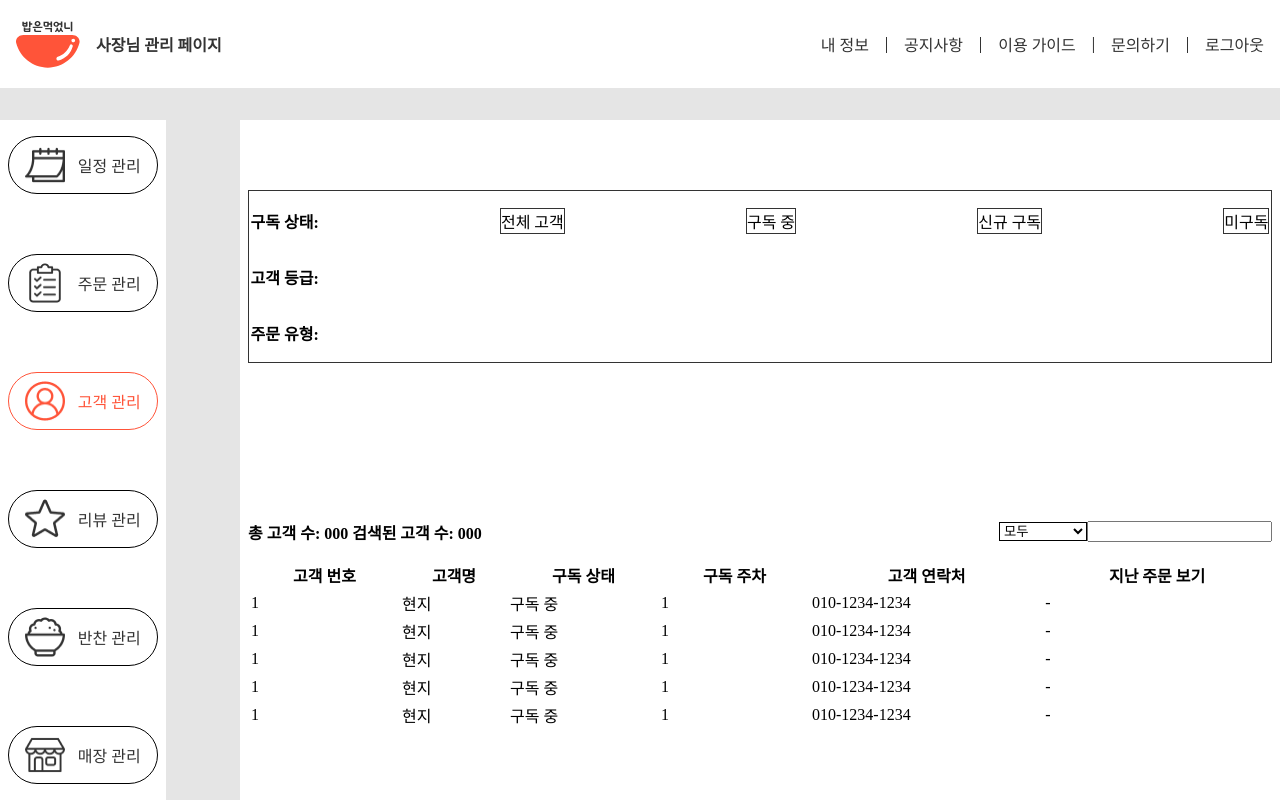
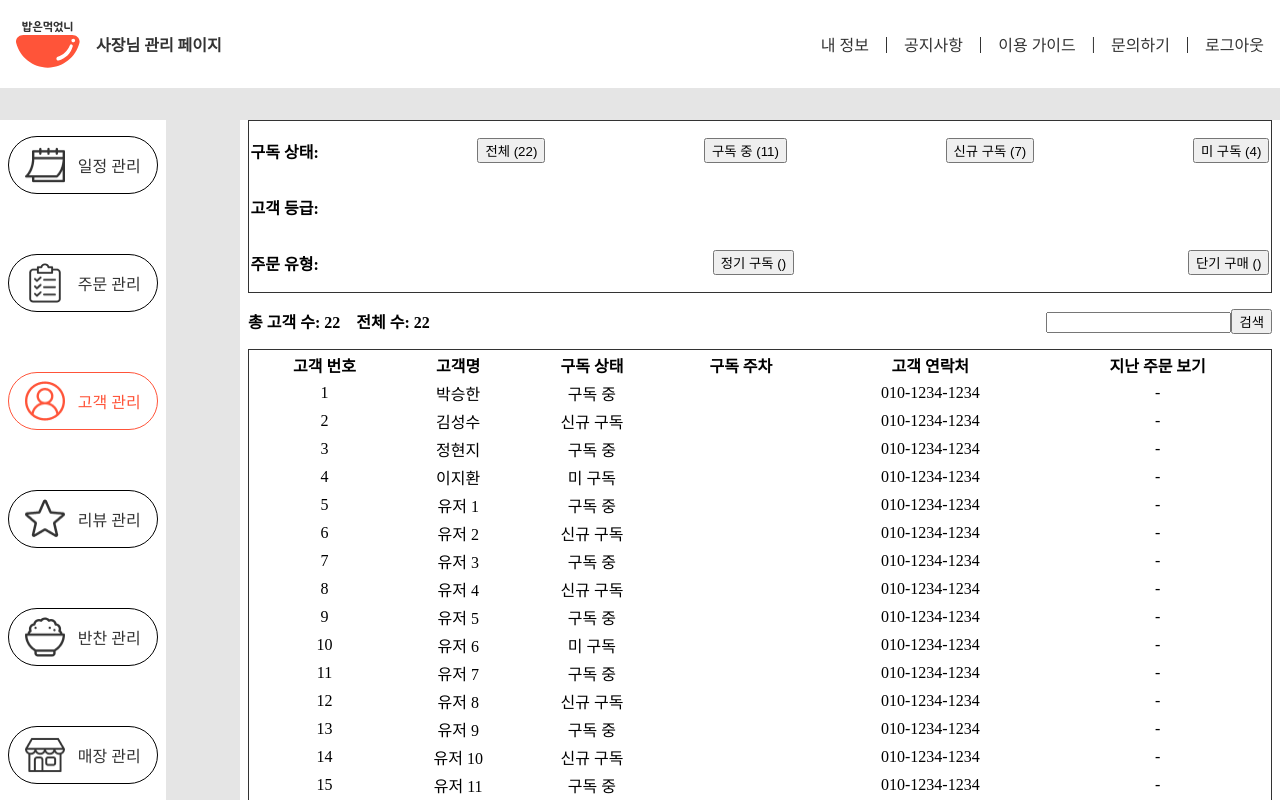
Before and after one commit to Didyoueat/DYE_Frontend, a React (Create React App) app in the folder front_web/: page /users in a window 1280 px wide. Shown: the top 800 px of the page. Built offline with nearby package versions, Linux system fonts and the light colour scheme.

Commit message:
DYE-267 ✨ 리액트 테이블 & 필터 & 검색 기능 추가

```diff
--- a/front_web/package.json
+++ b/front_web/package.json
@@ -11,6 +11,7 @@
         "@types/node": "^16.11.17",
         "@types/react": "^17.0.38",
         "@types/react-dom": "^17.0.11",
+        "prop-types": "^15.8.1",
         "react": "^17.0.2",
         "react-dom": "^17.0.2",
         "react-scripts": "5.0.0",
@@ -63,6 +64,8 @@
         "@storybook/node-logger": "^6.4.9",
         "@storybook/preset-create-react-app": "^4.0.0",
         "@storybook/react": "^6.4.9",
+        "@types/react-table": "^7.7.9",
+        "@types/styled-components": "^5.1.23",
         "axios": "^0.24.0",
         "craco-alias": "^3.0.1",
         "eslint-config-airbnb": "^19.0.4",
--- a/front_web/src/components/atoms/Box/index.tsx
+++ b/front_web/src/components/atoms/Box/index.tsx
@@ -101,6 +101,7 @@ const StyledBox = styled.div<SBox>`
 export interface BoxProps extends SBox {
 	children?: any;
 	className?: any;
+	onClick?: any;
 }
 
 const Box = ({ children, ...props }: BoxProps) => {
--- a/front_web/src/components/atoms/Button/index.tsx
+++ b/front_web/src/components/atoms/Button/index.tsx
@@ -21,11 +21,12 @@ export interface ButtonProps extends SButton {
 	type?: any;
 	onClick?: any;
 	children?: ReactChild;
+	value?: any;
 }
 
-const Button = ({ type, onClick, children }: ButtonProps) => {
+const Button = ({ type, onClick, children, value }: ButtonProps) => {
 	return (
-		<StyledButton type={type} onClick={onClick}>
+		<StyledButton type={type} onClick={onClick} value={value}>
 			{children}
 		</StyledButton>
 	);
--- a/front_web/src/components/atoms/Input/index.tsx
+++ b/front_web/src/components/atoms/Input/index.tsx
@@ -37,6 +37,7 @@ export interface InputProps extends SInput {
 	value?: any;
 	readonly?: any;
 	checked?: any;
+	placeholder?: any;
 }
 
 const Input = ({
@@ -46,6 +47,7 @@ const Input = ({
 	value,
 	readonly,
 	checked,
+	placeholder,
 }: InputProps) => {
 	return (
 		<StyledInput
@@ -54,7 +56,8 @@ const Input = ({
 			onChange={onChange}
 			value={value}
 			{...(readonly && "readonly")}
-			checked={checked && "checked"}
+			checked={checked}
+			placeholder={placeholder}
 		/>
 	);
 };
--- a/front_web/src/components/atoms/Option/index.tsx
+++ b/front_web/src/components/atoms/Option/index.tsx
@@ -28,11 +28,12 @@ export interface OptionProps extends SOption {
 	value?: any;
 	onChange?: any;
 	children?: any;
+	key?: any;
 }
 
-const Option = ({ value, onChange, children }: OptionProps) => {
+const Option = ({ value, onChange, children, key }: OptionProps) => {
 	return (
-		<StyledOption value={value} onChange={onChange}>
+		<StyledOption value={value} onChange={onChange} key={key}>
 			{children}
 		</StyledOption>
 	);
--- a/front_web/src/components/atoms/Tbody/index.tsx
+++ b/front_web/src/components/atoms/Tbody/index.tsx
@@ -7,6 +7,7 @@ interface STbody {
 }
 
 const TbodyStyles = css<STbody>`
+	text-align: center;
 	${({ color }) =>
 		color &&
 		css`
--- a/front_web/src/components/molecules/Table/index.tsx
+++ b/front_web/src/components/molecules/Table/index.tsx
@@ -1,8 +1,11 @@
+import React, { useMemo, useState } from "react";
+import { useGlobalFilter, useTable } from "react-table";
+import styled, { css } from "styled-components";
+import TableSearch from "@molecules/TableSearch";
+import Box from "@atoms/Box";
+import Text from "@atoms/Text";
+import Thead from "@atoms/Thead";
 import Tbody from "@atoms/Tbody";
-import Thead from "@atoms/Thead";
-import React, { useMemo } from "react";
-import { useTable } from "react-table";
-import styled, { css } from "styled-components";
 
 interface STable {
 	width?: string;
@@ -19,6 +22,8 @@ const TableStyles = css<STable>`
 
 const StyledTable = styled.table<STable>`
 	${TableStyles};
+	border: 1px solid #333333;
+	width: 100%;
 `;
 
 export interface TableProps extends STable {
@@ -26,46 +31,60 @@ export interface TableProps extends STable {
 	dataTemp?: any;
 }
 
-const Table = ({ columnsTemp, dataTemp, ...props }: TableProps) => {
-	const columns = useMemo(() => columnsTemp, []);
-	const data = useMemo(() => dataTemp, []);
+const Table = ({ columns, datas, filter, count }) => {
+	const [data] = useState(useMemo(() => datas, []));
 
-	console.log(columns, data);
-
-	const { getTableProps, getTableBodyProps, headerGroups, rows, prepareRow } =
-		useTable({ columns, data });
+	const {
+		getTableProps,
+		getTableBodyProps,
+		headerGroups,
+		rows,
+		prepareRow,
+		setGlobalFilter,
+	} = useTable({ columns, data }, useGlobalFilter);
 
 	return (
-		<StyledTable {...props}>
+		<>
+			<Box type="rowFlex" width="100%">
+				<Box type="rowFlex">
+					<Text type="bold">총 고객 수: {count}</Text>
+					<span>&nbsp;&nbsp;&nbsp;&nbsp;</span>
+					<Text type="bold">
+						{filter} 수: {rows.length}
+					</Text>
+				</Box>
+				<TableSearch setGlobalFilter={setGlobalFilter} />
+			</Box>
+			<StyledTable {...getTableProps()}>
 				<Thead>
-				{headerGroups.map((headerGroup) => (
-					<tr
-						key={headerGroup}
-						{...headerGroup.getHeaderGroupProps()}
-					>
-						{headerGroup.headers.map((column) => (
-							<th key={column} {...column.getHeaderProps()}>
+					{headerGroups.map((headerGroup, idx) => (
+						<tr {...headerGroup.getHeaderGroupProps()} key={idx}>
+							{headerGroup.headers.map((column, idx) => (
+								<th {...column.getHeaderProps()} key={idx}>
 									{column.render("Header")}
 								</th>
 							))}
 						</tr>
 					))}
 				</Thead>
-			<Tbody>
-				{rows.map((row) => {
+				<Tbody {...getTableBodyProps()}>
+					{rows.map((row, idx) => {
 						prepareRow(row);
 						return (
-						<tr key={row} {...row.getRowProps()}>
-							{row.cells.map((cell) => (
-								<td key={cell} {...cell.getCellProps()}>
+							<tr {...row.getRowProps()} key={idx}>
+								{row.cells.map((cell, idx) => {
+									return (
+										<td {...cell.getCellProps()} key={idx}>
 											{cell.render("Cell")}
 										</td>
-							))}
+									);
+								})}
 							</tr>
 						);
 					})}
 				</Tbody>
 			</StyledTable>
+		</>
 	);
 };
 
--- /dev/null
+++ b/front_web/src/components/molecules/TableFilter/index.tsx
@@ -0,0 +1,48 @@
+import React from "react";
+import Box from "@atoms/Box";
+import Text from "@atoms/Text";
+import Button from "@atoms/Button";
+
+interface matrix {
+	stateManager: any;
+	category: Array<{
+		name: string;
+		filter: Array<string>;
+		data: Array<string>;
+	}>;
+}
+
+const TableFilter = ({ stateManager, category }: matrix) => {
+	return (
+		<>
+			{category.map((row, idx: number) => {
+				return (
+					<Box type="rowFlex" width="100%" key={idx}>
+						<Text type="bold">{`${row.name}: `}</Text>
+						{row.filter.map((col, idx: number) => {
+							return (
+								<Button
+									onClick={(e) => stateManager(e)}
+									value={`${col}`}
+									key={idx}
+								>{`${col}
+								(${
+									row.data.length > 0
+										? row.data.filter(
+												(value) =>
+													col === "전체" ||
+													col === value,
+										  ).length
+										: ""
+								})
+								`}</Button>
+							);
+						})}
+					</Box>
+				);
+			})}
+		</>
+	);
+};
+
+export default TableFilter;
--- /dev/null
+++ b/front_web/src/components/molecules/TableSearch/index.tsx
@@ -0,0 +1,27 @@
+import React, { useState } from "react";
+import Button from "@atoms/Button";
+import Input from "@atoms/Input";
+
+const TableSearch = ({ setGlobalFilter }) => {
+	const [value, setValue] = useState("");
+	const handleSearch = (e) => {
+		e.preventDefault();
+		setGlobalFilter(value);
+	};
+
+	return (
+		<div>
+			<form onSubmit={handleSearch}>
+				<Input
+					value={value || ""}
+					onChange={(e) => {
+						setValue(e.target.value);
+					}}
+				/>
+				<Button>검색</Button>
+			</form>
+		</div>
+	);
+};
+
+export default TableSearch;
--- a/front_web/src/components/pages/Users/index.tsx
+++ b/front_web/src/components/pages/Users/index.tsx
@@ -1,82 +1,238 @@
-import React from "react";
+import React, { useMemo, useEffect, useState } from "react";
 import Base from "@organisms/Base";
 import Box from "@atoms/Box";
 import Table from "@molecules/Table";
-import Text from "@atoms/Text";
-import DropDown from "@molecules/DropDown";
-import Input from "@atoms/Input";
+import TableFilter from "@molecules/TableFilter";
 
 const Users = () => {
 	// 일단 더미데이터 사용
-	const columnData = [
+	const columns = useMemo(
+		() => [
 			{
+				Header: "고객 번호",
 				accessor: "userId",
-			Header: "고객 번호",
 			},
 			{
+				Header: "고객명",
 				accessor: "userName",
-			Header: "고객명",
 			},
 			{
-			accessor: "subState",
 				Header: "구독 상태",
+				accessor: "subsState",
 			},
 			{
-			accessor: "subWeeks",
 				Header: "구독 주차",
+				accessor: "subsWeeks",
 			},
 			{
+				Header: "고객 연락처",
 				accessor: "userPhone",
-			Header: "고객 연락처",
 			},
 			{
+				Header: "지난 주문 보기",
 				accessor: "lastOrder",
-			Header: "지난 주문 보기",
 			},
-	];
+		],
+		[],
+	);
 
-	const imshidata = [
+	const userData = [
 		{
 			userId: 1,
-			userName: "현지",
-			subState: "구독 중",
-			subWeeks: "1",
+			userName: "박승한",
+			subsState: "구독 중",
 			userPhone: "010-1234-1234",
 			lastOrder: "-",
 		},
 		{
-			userId: 1,
-			userName: "현지",
-			subState: "구독 중",
-			subWeeks: "1",
+			userId: 2,
+			userName: "김성수",
+			subsState: "신규 구독",
 			userPhone: "010-1234-1234",
 			lastOrder: "-",
 		},
 		{
-			userId: 1,
-			userName: "현지",
-			subState: "구독 중",
-			subWeeks: "1",
+			userId: 3,
+			userName: "정현지",
+			subsState: "구독 중",
 			userPhone: "010-1234-1234",
 			lastOrder: "-",
 		},
 		{
-			userId: 1,
-			userName: "현지",
-			subState: "구독 중",
-			subWeeks: "1",
+			userId: 4,
+			userName: "이지환",
+			subsState: "미 구독",
 			userPhone: "010-1234-1234",
 			lastOrder: "-",
 		},
 		{
-			userId: 1,
-			userName: "현지",
-			subState: "구독 중",
-			subWeeks: "1",
+			userId: 5,
+			userName: "유저 1",
+			subsState: "구독 중",
+			userPhone: "010-1234-1234",
+			lastOrder: "-",
+		},
+		{
+			userId: 6,
+			userName: "유저 2",
+			subsState: "신규 구독",
+			userPhone: "010-1234-1234",
+			lastOrder: "-",
+		},
+		{
+			userId: 7,
+			userName: "유저 3",
+			subsState: "구독 중",
+			userPhone: "010-1234-1234",
+			lastOrder: "-",
+		},
+		{
+			userId: 8,
+			userName: "유저 4",
+			subsState: "신규 구독",
+			userPhone: "010-1234-1234",
+			lastOrder: "-",
+		},
+		{
+			userId: 9,
+			userName: "유저 5",
+			subsState: "구독 중",
+			userPhone: "010-1234-1234",
+			lastOrder: "-",
+		},
+		{
+			userId: 10,
+			userName: "유저 6",
+			subsState: "미 구독",
+			userPhone: "010-1234-1234",
+			lastOrder: "-",
+		},
+		{
+			userId: 11,
+			userName: "유저 7",
+			subsState: "구독 중",
+			userPhone: "010-1234-1234",
+			lastOrder: "-",
+		},
+		{
+			userId: 12,
+			userName: "유저 8",
+			subsState: "신규 구독",
+			userPhone: "010-1234-1234",
+			lastOrder: "-",
+		},
+		{
+			userId: 13,
+			userName: "유저 9",
+			subsState: "구독 중",
+			userPhone: "010-1234-1234",
+			lastOrder: "-",
+		},
+		{
+			userId: 14,
+			userName: "유저 10",
+			subsState: "신규 구독",
+			userPhone: "010-1234-1234",
+			lastOrder: "-",
+		},
+		{
+			userId: 15,
+			userName: "유저 11",
+			subsState: "구독 중",
+			userPhone: "010-1234-1234",
+			lastOrder: "-",
+		},
+		{
+			userId: 16,
+			userName: "유저 12",
+			subsState: "미 구독",
+			userPhone: "010-1234-1234",
+			lastOrder: "-",
+		},
+		{
+			userId: 17,
+			userName: "유저 13",
+			subsState: "구독 중",
+			userPhone: "010-1234-1234",
+			lastOrder: "-",
+		},
+		{
+			userId: 18,
+			userName: "유저 14",
+			subsState: "신규 구독",
+			userPhone: "010-1234-1234",
+			lastOrder: "-",
+		},
+		{
+			userId: 19,
+			userName: "유저 15",
+			subsState: "구독 중",
+			userPhone: "010-1234-1234",
+			lastOrder: "-",
+		},
+		{
+			userId: 20,
+			userName: "유저 16",
+			subsState: "신규 구독",
+			userPhone: "010-1234-1234",
+			lastOrder: "-",
+		},
+		{
+			userId: 21,
+			userName: "유저 17",
+			subsState: "구독 중",
+			userPhone: "010-1234-1234",
+			lastOrder: "-",
+		},
+		{
+			userId: 22,
+			userName: "유저 18",
+			subsState: "미 구독",
 			userPhone: "010-1234-1234",
 			lastOrder: "-",
 		},
 	];
+
+	const stateManager = (e) => {
+		setFlag(false);
+		setTest(
+			userData.filter(
+				(value) =>
+					e.target.value === "전체" ||
+					e.target.value === value.subsState,
+			),
+		);
+		setFilter(e.target.innerText.split("(")[0]);
+	};
+
+	const matrix = {
+		stateManager: stateManager,
+		category: [
+			{
+				name: "구독 상태",
+				filter: ["전체", "구독 중", "신규 구독", "미 구독"],
+				data: userData.map((value) => value.subsState),
+			},
+			{
+				name: "고객 등급",
+				filter: [],
+				data: [],
+			},
+			{
+				name: "주문 유형",
+				filter: ["정기 구독", "단기 구매"],
+				data: [],
+			},
+		],
+	};
+
+	const [test, setTest] = useState(userData);
+	const [filter, setFilter] = useState("전체");
+	const [flag, setFlag] = useState(false);
+
+	useEffect(() => {
+		setFlag(true);
+	}, [test]);
 
 	return (
 		<Base>
@@ -93,52 +249,22 @@ const Users = () => {
 					width="100%"
 					border="1px solid #333333"
 				>
-					<Box type="rowFlex" width="100%">
-						<Text type="bold">구독 상태: </Text>
-						<Box border="1px solid #333333">전체 고객</Box>
-						<Box border="1px solid #333333">구독 중</Box>
-						<Box border="1px solid #333333">신규 구독</Box>
-						<Box border="1px solid #333333">미구독</Box>
-					</Box>
-					<Box type="rowFlex" width="100%">
-						<Text type="bold">고객 등급: </Text>
-					</Box>
-					<Box type="rowFlex" width="100%">
-						<Text type="bold">주문 유형: </Text>
-					</Box>
+					<TableFilter
+						stateManager={matrix.stateManager}
+						category={matrix.category}
+					/>
 				</Box>
 				<Box type="colFlex" width="100%">
-					<Box type="rowFlex" width="100%">
-						<Text type="bold">
-							총 고객 수: 000 검색된 고객 수: 000
-						</Text>
-						<Box type="rowFlex">
-							<DropDown
-								items={[
-									"모두",
-									"고객 번호",
-									"고객명",
-									"고객 연락처",
-								]}
-								onChange={(e) => {
-									console.log(e.target.value);
-								}}
-								selected={0}
+					{!flag ? (
+						"로딩중"
+					) : (
+						<Table
+							columns={columns}
+							datas={test}
+							filter={filter}
+							count={userData.length}
 						/>
-							<Input
-								type="text"
-								id="userSearch"
-								onChange={(e) => {
-									console.log(e.target.value);
-								}}
-							/>
-						</Box>
-					</Box>
-					<Table
-						width="100%"
-						columnsTemp={columnData}
-						dataTemp={imshidata}
-					/>
+					)}
 				</Box>
 			</Box>
 		</Base>
```
Also changed, not shown: front_web/src/interfaces/react-table-config.d.ts (added, +129 -0 lines), front_web/.eslintrc.js, 2 other files (tests, documents, lock files or other folders). Lines whose indentation alone changed are shown as unchanged.
